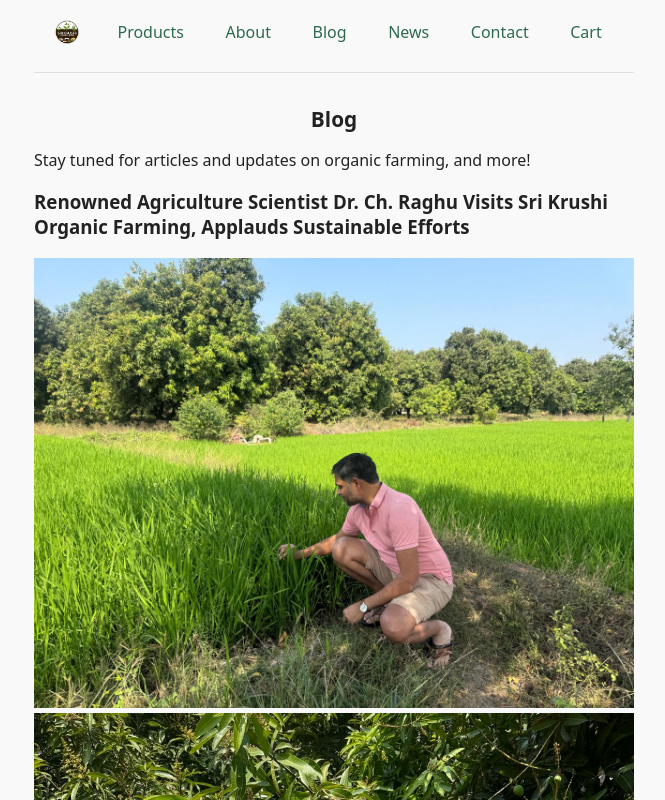
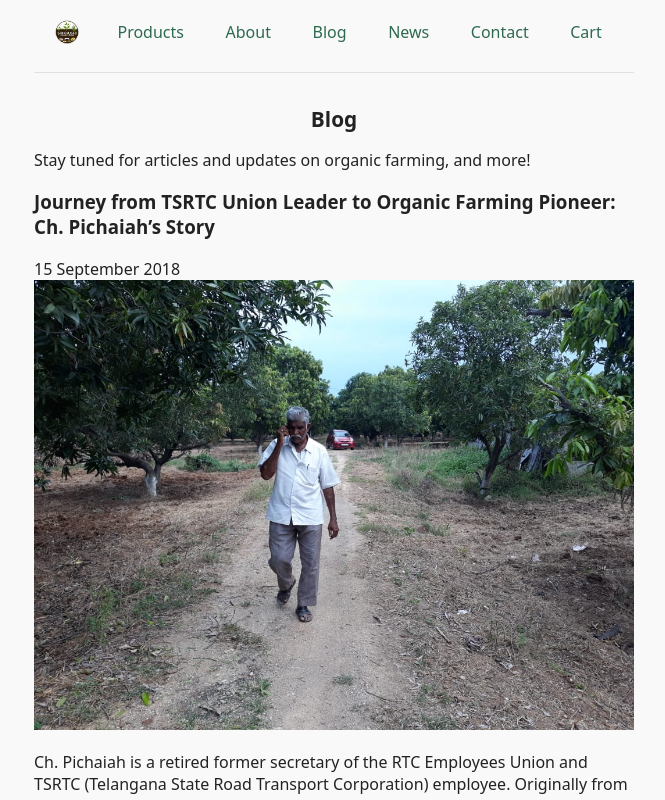
Before and after one commit to SriKrushiArganicFarming/srikrushiarganicfarming.github.io, a React (Vite) app: page /blog in a window 1280 px wide. Shown: the top 800 px of the page, without its empty margins (306-971 px from the left). Built offline with nearby package versions, Linux system fonts and the light colour scheme.

Commit message:
feat: add chronological sorting for blog articles and implement tests for rendering

```diff
--- a/src/Blog.tsx
+++ b/src/Blog.tsx
@@ -22,10 +22,21 @@ import agricultureScientistSix from './assets/blog/WhatsApp Image 2025-07-02-6.j
 import agricultureScientistSeven from './assets/blog/WhatsApp Image 2025-07-02-7.jpeg'
 import agricultureScientistEight from './assets/blog/WhatsApp Image 2025-07-02-8.jpeg'
 
-const blogArticles = [
+type BlogArticle = {
+  id: number;
+  title: string;
+  date: string;
+  image?: string;
+  images?: string[];
+  alt: string;
+  content: string;
+};
+
+const blogArticles: BlogArticle[] = [
   {
     "id": 1,
     "title": "Journey from TSRTC Union Leader to Organic Farming Pioneer: Ch. Pichaiah’s Story",
+    "date": "2018-09-15",
     image: grandFatherWalking,
     alt: 'Grandfather walking',
     "content": "Ch. Pichaiah is a retired former secretary of the RTC Employees Union and TSRTC (Telangana State Road Transport Corporation) employee. Originally from Agraharam village in Telangana, India. He dedicated over 30 years as a bus driver before returning to his agricultural roots.\n\nWith over 40 years of experience in organic farming, Pichaiah is the founder of Sri Krushi Organic Farming. His passion for sustainable agriculture and deep knowledge of organic practices have been key to the venture’s success.\n\nHe is actively involved in all aspects of the business from managing orders and delivering products to addressing customer queries. Committed to quality and community.\n\nHe is also focused on promoting organic farming and educating young farmers and consumers about its long-term benefits."
@@ -33,6 +44,7 @@ const blogArticles = [
   {
     "id": 2,
     "title": "From Telangana State Excise Department Excise Superintendent to Organic Farming Advocate: The Story of S. Saidulu",
+    "date": "2021-04-09",
     image: dadInFrontOfMangoTreesOne,
     alt: 'Dad in front of mango trees',
     "content": "S.Saidulu is a retired Excise Superintendent of the TSED (Telangana State Excise Department). Originally from Perka Kondaram Village in Telangana, India. He is passionate about organic farming and has been a driving force behind our family's agricultural practices.\n\nHe learnt farming practices at a very young age working with Late Sri. S.Lingaiah. As the eldest son of Late Sri. S.Lingaiah, he has always been deeply connected to our land and its traditions.\n\nA very proud moment for S.Saidulu, standing amidst our flourishing mango trees, which he has nurtured with love and care.\n\nDiscovering new techniques and methods to enhance our farming practices is a continuous journey for him. He is always eager to learn and adapt.\n\nHis ambition to cultivate organic farming practices that respect the environment and promote biodiversity is unwavering.\n\nHis commitment to organic farming continues to inspire us every day."
@@ -40,6 +52,7 @@ const blogArticles = [
   {
     "id": 3,
     "title": "Passionate Organic Farming Duo",
+    "date": "2021-01-06",
     "image": dadAndGrandFatherInFrontOfMangoTrees,
     "alt": "Dad and Grandfather in front of mango trees",
     "content": "A cherished moment featuring my father, S. Saidulu, and grandfather, Ch. Pichaiah, standing proudly before our thriving mango trees.\n\nThis image beautifully reflects our family's enduring bond with the land and the tradition of organic farming passed down through generations."
@@ -47,6 +60,7 @@ const blogArticles = [
   {
     "id": 4,
     "title": "Love and Growth: Cherishing Moments with Grandmother Ch. Achamma on the Farm",
+    "date": "2021-01-30",
     image: grandMotherInFrontOfMangoTrees,
     alt: 'Grandmother in front of mango trees',
     "content": "A beautiful moment with my grandmother Ch. Achamma, who has always been a source of love and support. Her presence in our farm reminds us of the importance of nurturing both plants and family."
@@ -54,6 +68,7 @@ const blogArticles = [
   {
     "id": 5,
     "title": "Fields of Fire: A Tribute to My Father's Labor in the Red Chilli Crop",
+    "date": "2021-04-04",
     image: dadInFrontOfRedChilliCrop,
     alt: 'Dad in front of red chilli crop',
     "content": "My dad proudly showcasing our vibrant red chilli crop a fiery symbol of the hard work, care, and commitment he pours into every harvest. His dedication to organic farming shines through in the rich color, flavor, and quality of our produce."
@@ -61,6 +76,7 @@ const blogArticles = [
   {
     "id": 6,
     "title": "A Legacy of Strength and Sustainability: My Grandfather Ch. Pichaiah in Front of Our Mango Trees",
+    "date": "2021-01-06",
     image: grandFatherInFrontOfMangoTrees,
     alt: 'Grandfather in front of mango trees',
     "content": "My grandfather, a pillar of strength and wisdom, standing tall in front of our mango trees. His dedication to organic farming has inspired us all to embrace sustainable practices."
@@ -68,6 +84,7 @@ const blogArticles = [
   {
     "id": 7,
     "title": "At the Well: Sustaining Our Farm, One Drop at a Time",
+    "date": "2021-07-11",
     image: dadInFrontOfWaterWell,
     alt: 'Dad in front of water well',
     "content": "My dad by the water well a vital lifeline for our farm. His dedication ensures we uphold sustainable practices while carefully nurturing every crop we grow."
@@ -75,6 +92,7 @@ const blogArticles = [
   {
     "id": 8,
     "title": "Rooted in Legacy: Honoring My Grandfather’s Journey in Organic Farming with Groundnuts harvest",
+    "date": "2022-04-09",
     images: [
       grandFatherWithGroundNutsOne,
       grandFatherWithGroundNutsTwo,
@@ -89,6 +107,7 @@ const blogArticles = [
   {
     "id": 9,
     "title": "Among the Mango Trees: A Tribute to My Father's Passion for Organic Farming",
+    "date": "2022-05-15",
     images: [
       dadInFrontOfMangoTreesTwo,
       dadInFrontOfMangoTreesThree
@@ -99,6 +118,7 @@ const blogArticles = [
   {
     "id": 10,
     "title": "Renowned Agriculture Scientist Dr. Ch. Raghu Visits Sri Krushi Organic Farming, Applauds Sustainable Efforts",
+    "date": "2025-07-02",
     images: [
       agricultureScientistOne,
       agricultureScientistTwo,
@@ -109,12 +129,16 @@ const blogArticles = [
       agricultureScientistSeven,
       agricultureScientistEight
     ],
-    alt: '',
+    alt: 'Dr. Ch. Raghu visiting Sri Krushi Organic Farming',
     "content": "Renowned agricultural scientist Dr. Ch. Raghu son of Ch. Pichaiah is based in Germany. He is our guest at Sri Krushi Organic Farming and appreciated our farm’s dedication to follow sustainable and organic farming methods. During his visit, he observed the soil health initiatives and eco-friendly cultivation methods implemented by the team. He commended the farm’s efforts in promoting chemical-free agriculture and preserving traditional farming knowledge of Telangana, India.\n\nDr. Raghu’s feedback highlighted the farm’s role in following environmental health, farmer well-being and food safety. This visit not only strengthened our commitment to organic practices but also inspired us to continue our journey towards sustainable agriculture.\n\nWe are grateful for his visit and support, which motivates us to keep pushing the boundaries of organic farming."
   }
 ];
 
 export default function Blog() {
+  const chronologicalArticles = [...blogArticles].sort(
+    (a, b) => a.date.localeCompare(b.date) || a.id - b.id
+  );
+
   return (
     <div>
       <h2>Blog</h2>
@@ -122,18 +146,23 @@ export default function Blog() {
         Stay tuned for articles and updates on organic farming, and more!
       </p>
       <div>
-        {blogArticles
-          .sort((a, b) => b.id - a.id) // Sort in descending order by id
-          .map((article) => (
+        {chronologicalArticles.map((article) => (
             <div key={article.id} style={{ marginBottom: '20px' }}>
               <h3>{article.title}</h3>
+              <time dateTime={article.date}>
+                {new Intl.DateTimeFormat('en-IN', {
+                  day: 'numeric',
+                  month: 'long',
+                  year: 'numeric',
+                }).format(new Date(`${article.date}T00:00:00`))}
+              </time>
               {article.images ? (
                 <div className="news-image-gallery">
                   {article.images.map((image, index) => (
                     <img
                       key={index}
                       src={image}
-                      alt={article.alt}
+                      alt={`${article.alt} (${index + 1} of ${article.images!.length})`}
                       style={{ width: '100%', height: 'auto' }}
                     />
                   ))}
```
Also changed, not shown: 1 other file (tests, documents, lock files or other folders).
